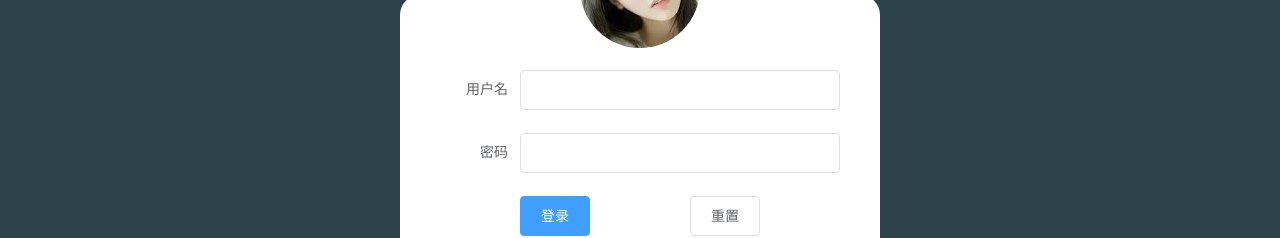
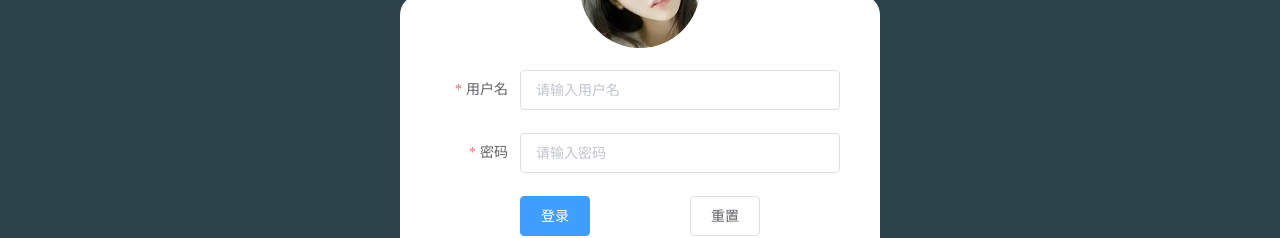
Before and after one commit to zoujiuming/vue-program, a Vue app: page /#/login in a window 1280 px wide. Shown: the part 205-443 px from the top of the page. Built offline with nearby package versions, Linux system fonts and the light colour scheme.

Commit message:
表单校验完成

```diff
--- a/src/components/Login.vue
+++ b/src/components/Login.vue
@@ -1,16 +1,16 @@
 <template>
   <div class="login">
-    <el-form ref="form" :model="form" label-width="80px">
+    <el-form :rules="rules" ref="form" :model="form" label-width="80px" status-icon>
       <img src="../assets/avatar.jpg" alt="">
-  <el-form-item label="用户名">
-    <el-input v-model="form.username"></el-input>
+  <el-form-item label="用户名" prop="username">
+    <el-input v-model="form.username" placeholder="请输入用户名"></el-input>
   </el-form-item>
-    <el-form-item label="密码">
-    <el-input v-model="form.password"></el-input>
+    <el-form-item label="密码"  prop="password">
+    <el-input v-model="form.password" type="password" placeholder="请输入密码"></el-input>
   </el-form-item>
   <el-form-item>
-    <el-button type="primary">登录</el-button>
-    <el-button>重置</el-button>
+    <el-button type="primary" @click="submitForm">登录</el-button>
+    <el-button @click="resetForm">重置</el-button>
   </el-form-item>
 </el-form>
   </div>
@@ -23,7 +23,33 @@ export default {
       form: {
         username: '',
         password: ''
+      },
+      //  表单校验
+      rules: {
+        username: [
+          { required: true, message: '请输入用户名', trigger: 'change' },
+          { min: 3, max: 5, message: '长度在 3 到 5 个字符', trigger: 'change' }
+        ],
+        password: [
+          { required: true, message: '请输入用户名', trigger: 'change' },
+          { min: 10, max: 14, message: '长度在 10 到 14 个字符', trigger: 'change' }
+        ]
       }
+    }
+  },
+  methods: {
+    resetForm () {
+      // 获取表单组件,调用方法
+      this.$refs.form.resetFields()
+    },
+    submitForm () {
+      this.$refs.form.validate(function (isvalid, obj) {
+        if (isvalid) {
+          console.log('发送ajax')
+        } else {
+          return false
+        }
+      })
     }
   }
 }
```
Also changed, not shown: 1 other file (tests, documents, lock files or other folders).
